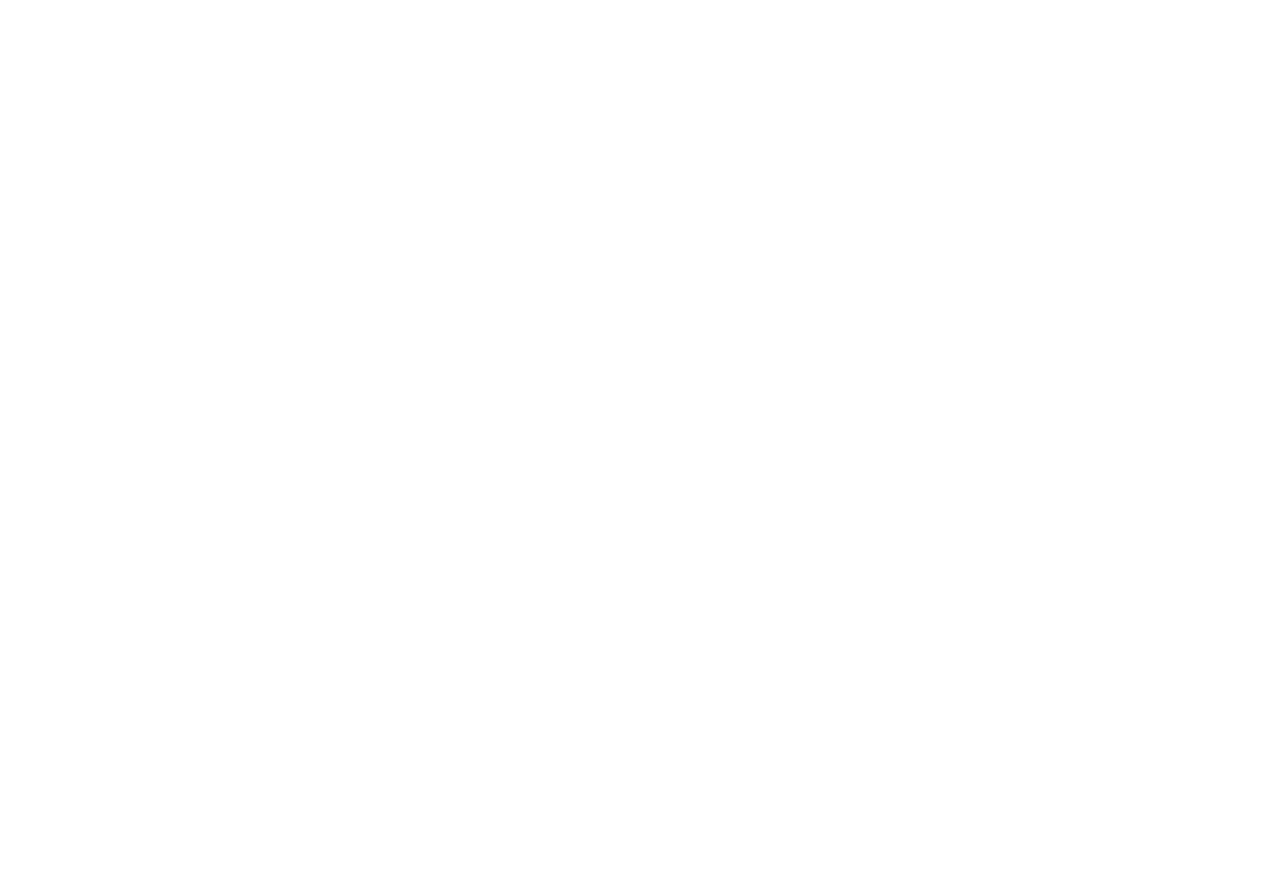
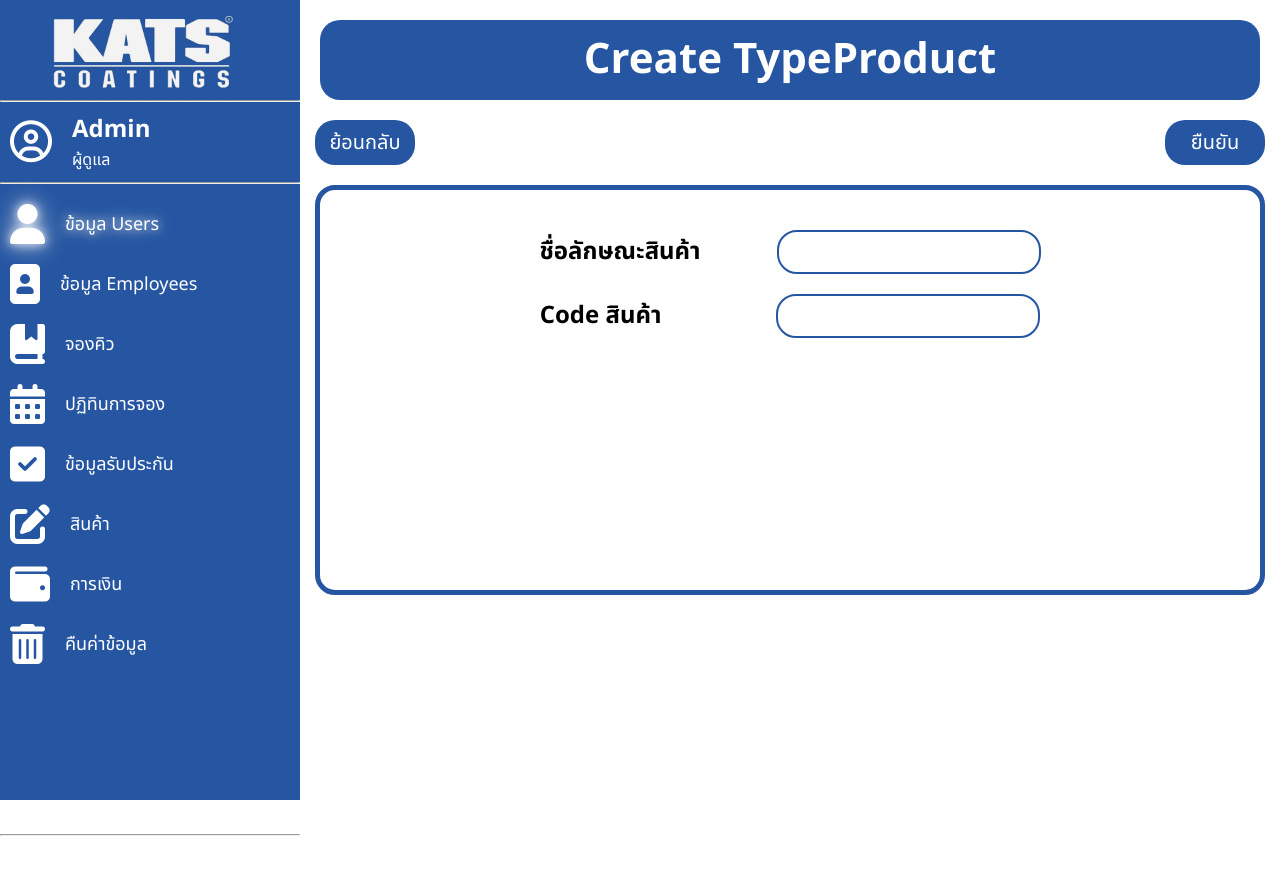
Before and after one commit to HamHarry/kats, a React (Vite) app: page /admin/product/createTypeProduct in a window 1280 px wide. Before the commit this address had no page. Shown: the top 874 px of the page. Before the commit the page ends 800 px from the top, so only its background shows below. Built offline with nearby package versions, Linux system fonts and the light colour scheme.

Commit message:
เพิ่ม CreateTypeProduct

```diff
--- a/src/App.tsx
+++ b/src/App.tsx
@@ -17,6 +17,7 @@
 import CreateProductAdminPage from "./addminpage/createproductadminpage/CreateProductAdminPage";
 import EmployeeAdminPage from "./addminpage/employeeadminpage/EmployeeAdminPage";
 import UserAdminPage from "./addminpage/useradminpage/UserAdminPage";
+import CreateTypeProductPage from "./addminpage/createtypeproductpage/CreateTypeProductPage";
 
 function App() {
   return (
@@ -42,7 +43,14 @@
           <Route path="calendar" element={<CalendarAdminPage />} />
           <Route path="guarantee" element={<GuaranteeAdminPage />} />
           <Route path="product" element={<ProductAdminPage />} />
-          <Route path="product/create" element={<CreateProductAdminPage />} />
+          <Route
+            path="product/createTypeProduct"
+            element={<CreateTypeProductPage />}
+          />
+          <Route
+            path="product/createProduct"
+            element={<CreateProductAdminPage />}
+          />
           <Route path="finance" element={<FinanceAdminPage />} />
           <Route path="bin" element={<BinAdminPage />} />
         </Route>
--- a/src/addminpage/createproductadminpage/CreateProductAdminPage.tsx
+++ b/src/addminpage/createproductadminpage/CreateProductAdminPage.tsx
@@ -7,7 +7,6 @@
   ProductType,
 } from "../../model/product.type";
 import "./CreateProductAdminPage.css";
-import { CloseCircleFilled } from "@ant-design/icons";
 import { useNavigate } from "react-router-dom";
 import { Controller, useForm } from "react-hook-form";
 import { Select } from "antd";
@@ -65,39 +64,6 @@
     };
 
     console.log(body);
-  };
-
-  const rederDialogConfirm = () => {
-    return (
-      <dialog open={openDialogConfirm}>
-        <div className="container-DialogConfirm">
-          <div className="wrap-container-DialogConfirm">
-            <div className="container-DialogConfirm-Navbar">
-              <CloseCircleFilled
-                className="icon-close"
-                onClick={() => {
-                  setOpenDialogConfirm(false);
-                }}
-              />
-            </div>
-            <h1>ยืนยันการจอง</h1>
-            <div className="btn-DialogConfirm-Navbar">
-              <button type="submit" className="btn-submit-dialogConfirm">
-                ยืนยัน
-              </button>
-              <button
-                className="btn-edit-dialogConfirm"
-                onClick={() => {
-                  setOpenDialogConfirm(false); //ส่งข้อมูล
-                }}
-              >
-                ยกเลิก
-              </button>
-            </div>
-          </div>
-        </div>
-      </dialog>
-    );
   };
 
   return (
@@ -242,7 +208,6 @@
             })}
           </div>
         </div>
-        {rederDialogConfirm()}
       </form>
     </div>
   );
--- /dev/null
+++ b/src/addminpage/createtypeproductpage/CreateTypeProductPage.css
@@ -0,0 +1,72 @@
+.container-TypeProduct {
+  display: flex;
+  align-items: center;
+  flex-direction: column;
+  padding: 20px 20px 0px 20px;
+  padding-left: 320px;
+  gap: 20px;
+
+  input {
+    padding: 5px;
+    min-width: 250px;
+    margin-left: -10px;
+    height: 30px;
+    border-radius: 20px;
+    border: 2px solid #2656a2;
+  }
+
+  button {
+    width: 100px;
+    height: 45px;
+    border: none;
+    border-radius: 20px;
+    background-color: #2656a2;
+    color: white;
+    font-size: 20px;
+    cursor: pointer;
+    transition: all 0.5s;
+  }
+  button:hover {
+    background-color: #1a4f8a;
+  }
+}
+
+.header-TypeProduct {
+  display: flex;
+  justify-content: center;
+  height: 80px;
+  max-width: 1200px;
+  width: 100%;
+  border-radius: 20px;
+  background-color: #2656a2;
+  h1 {
+    display: flex;
+    justify-content: center;
+    align-items: center;
+    font-size: 42px;
+    color: white;
+  }
+}
+
+.wrap-container-createproductTypeProduct {
+  display: flex;
+  flex-direction: column;
+  align-items: center;
+  border: 5px solid #2656a2;
+  border-radius: 20px;
+  padding: 0px 20px 0px 20px;
+  height: 400px;
+  width: 900px;
+  .inputNameTypeProduct {
+    display: flex;
+    align-items: center;
+    margin-top: 40px;
+    gap: 86px;
+  }
+  .inputCodeProduct {
+    display: flex;
+    align-items: center;
+    gap: 125px;
+    margin-top: 20px;
+  }
+}
--- /dev/null
+++ b/src/addminpage/createtypeproductpage/CreateTypeProductPage.tsx
@@ -0,0 +1,70 @@
+import { useNavigate } from "react-router-dom";
+import "./CreateTypeProductPage.css";
+import { Category } from "../../model/product.type";
+import { Controller, useForm } from "react-hook-form";
+
+const initCategoryForm: Category = {
+  name: "",
+  code: "",
+};
+const CreateTypeProductPage = () => {
+  const navigate = useNavigate();
+
+  const { control, handleSubmit, setValue } = useForm({
+    defaultValues: initCategoryForm,
+  });
+
+  const onSubmit = (value: Category) => {
+    const item = {
+      ...value,
+    };
+    console.log(item);
+  };
+  return (
+    <div className="container-TypeProduct">
+      <div className="header-TypeProduct">
+        <h1>Create TypeProduct</h1>
+      </div>
+
+      <form onSubmit={handleSubmit(onSubmit)}>
+        <div className="btn-createproductAdmin">
+          <button
+            type="button"
+            onClick={() => {
+              navigate("/admin/product");
+            }}
+          >
+            ย้อนกลับ
+          </button>
+          <button type="submit">ยืนยัน</button>
+        </div>
+
+        <div className="wrap-container-createproductTypeProduct">
+          <div className="inputNameTypeProduct">
+            <h2>ชื่อลักษณะสินค้า</h2>
+            <Controller
+              control={control}
+              name="name"
+              render={({ field }) => {
+                return <input {...field} type="text" />;
+              }}
+            />
+          </div>
+
+          <div className="inputCodeProduct">
+            <h2>Code สินค้า</h2>
+            <Controller
+              control={control}
+              name="code"
+              render={({ field }) => {
+                return <input {...field} type="text" />;
+              }}
+            />
+          </div>
+        </div>
+      </form>
+    </div>
+  );
+};
+
+export default CreateTypeProductPage;
--- a/src/addminpage/productadminpage/ProductAdminPage.css
+++ b/src/addminpage/productadminpage/ProductAdminPage.css
@@ -36,8 +36,9 @@
     display: flex;
     justify-content: center;
     align-self: end;
+    gap: 20px;
     button {
-      min-width: 100px;
+      padding: 5px;
       height: 40px;
       border-radius: 5px;
       background-color: #2656a2;
--- a/src/addminpage/productadminpage/ProductAdminPage.tsx
+++ b/src/addminpage/productadminpage/ProductAdminPage.tsx
@@ -67,7 +67,14 @@
         <div className="btn-create-product">
           <button
             onClick={() => {
-              navigate("/admin/product/create");
+              navigate("/admin/product/createTypeProduct");
+            }}
+          >
+            สร้างลักษณะสินค้า
+          </button>
+          <button
+            onClick={() => {
+              navigate("/admin/product/createProduct");
             }}
           >
             สร้างสินค้า
--- a/src/productpageguncoating/CoatingPageGun.css
+++ b/src/productpageguncoating/CoatingPageGun.css
@@ -123,7 +123,6 @@
   background-color: #f3cd68;
   border: none;
   border-radius: 10px;
-  margin-top: 50px;
   margin-bottom: 50px;
 }
 
```
